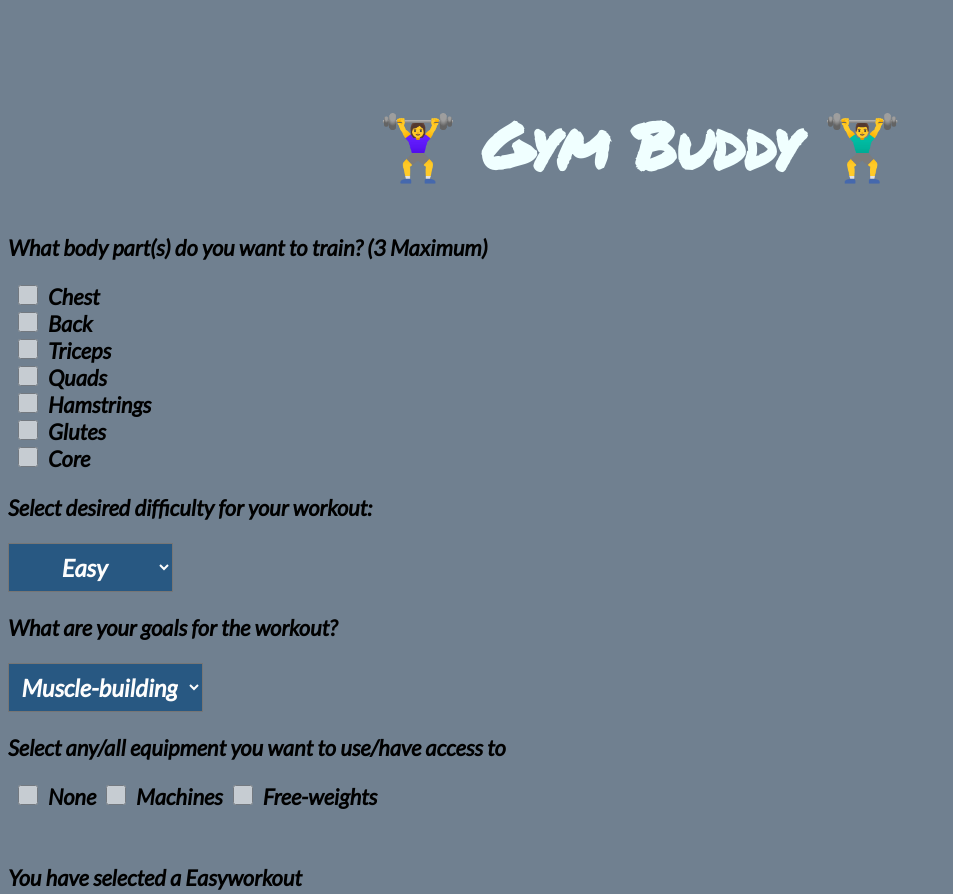
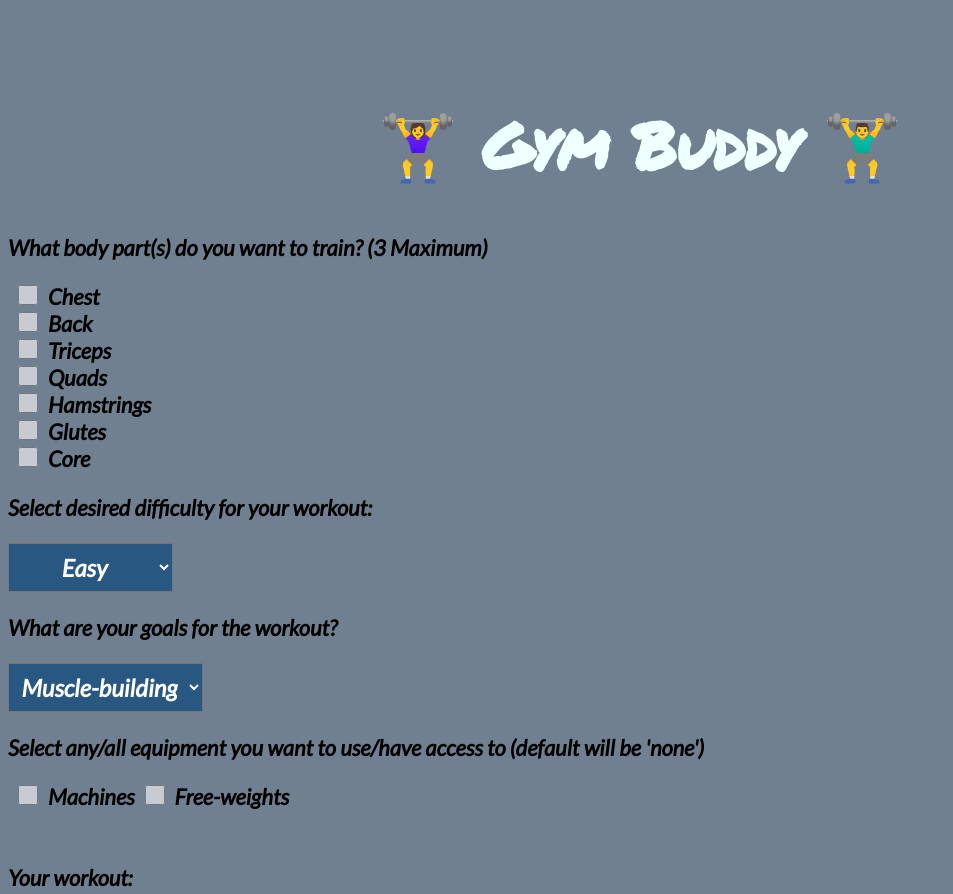
Before and after one commit to b-e-n-murray/react-gym-buddy-app, a React (Create React App) app: page / in a window 1280 px wide. Shown: the top 894 px of the page, without its empty margins (0-953 px from the left). Built offline with nearby package versions, Linux system fonts and the light colour scheme.

Commit message:
can now select equips, none is now a default

```diff
--- a/src/components/UserPrompts.tsx
+++ b/src/components/UserPrompts.tsx
@@ -19,11 +19,13 @@ function UserPrompts(): JSX.Element {
   const [targetMuscles, setTargetMuscles] = useState<string[]>([]);
   const [difficulty, setDifficulty] = useState<string>("Easy");
   const [goal, setGoal] = useState<string>("Muscle-building");
+  const [equips, setEquips] = useState<string[]>([])
   const [workout, setWorkout] = useState<Exercise[]>([]);
 
   console.log("Currently selected muscles: ", targetMuscles);
   console.log("Currently selected difficulty: ", difficulty);
   console.log("Currently selected goal: ", goal);
+  console.log("Currently selected equips: ", equips);
 
   const muscleGroups = [
     "Chest",
@@ -33,6 +35,10 @@ function UserPrompts(): JSX.Element {
     "Hamstrings",
     "Glutes",
     "Core",
+  ];
+  const equipOptions = [
+    "Machines",
+    "Free-weights",
   ];
 
   async function handleGenerateWorkout() {
@@ -60,7 +66,7 @@ function UserPrompts(): JSX.Element {
                   <input
                     className="muscleCheckboxes"
                     type="checkbox"
-                      onChange={(e) => {
+                    onChange={() => {
                       if (targetMuscles.includes(muscle)) {
                         setTargetMuscles(
                           targetMuscles.filter((targetMuscle) => {
@@ -124,18 +130,33 @@ function UserPrompts(): JSX.Element {
             <option>Strength</option>
             <option>Varied</option>
           </select>
-          <p>Select any/all equipment you want to use/have access to</p>
+          <p>Select any/all equipment you want to use/have access to (default will be 'none')</p>
           <div>
-            <input className="muscleCheckboxes" type="checkbox" />
-            <span>None</span>
-            <input className="muscleCheckboxes" type="checkbox" />
-            <span>Machines</span>
-            <input className="muscleCheckboxes" type="checkbox" />
-            <span>Free-weights</span>
+            {equipOptions.map((option) => {
+              return (
+                <>
+                  <input key={option} className="muscleCheckboxes" type="checkbox"
+                    onChange={() => {
+                      if (equips.includes(option)) {
+                        setEquips(
+                          equips.filter((targetMuscle) => {
+                            return targetMuscle !== option;
+                          })
+                        );
+                      }
+                      if (!equips.includes(option) &&
+                        equips.length < 3) {
+                        setEquips([...equips, option]);
+                      }
+                    }} /><span>{option}</span></>
+              )
+            })}
+
           </div>
           <br /> <br />
-          <span>
-            You have selected a {difficulty}
+          Your workout:
+          <br />
+          Targets:
           {targetMuscles.map((targetMuscle) => {
             if (targetMuscle === targetMuscles[0]) {
               return ` ${targetMuscle} `;
@@ -147,8 +168,9 @@ function UserPrompts(): JSX.Element {
               return `and ${targetMuscle} `;
             } else return false;
           })}
-            workout
-          </span>
+          Difficulty: {difficulty}
+          <br />
+          Goals: {equips.join(', ')}
           <br /> <br />
           <button className="generateButton" onClick={handleGenerateWorkout}>
             Generate Workout
```
Lines whose indentation alone changed are shown as unchanged.
